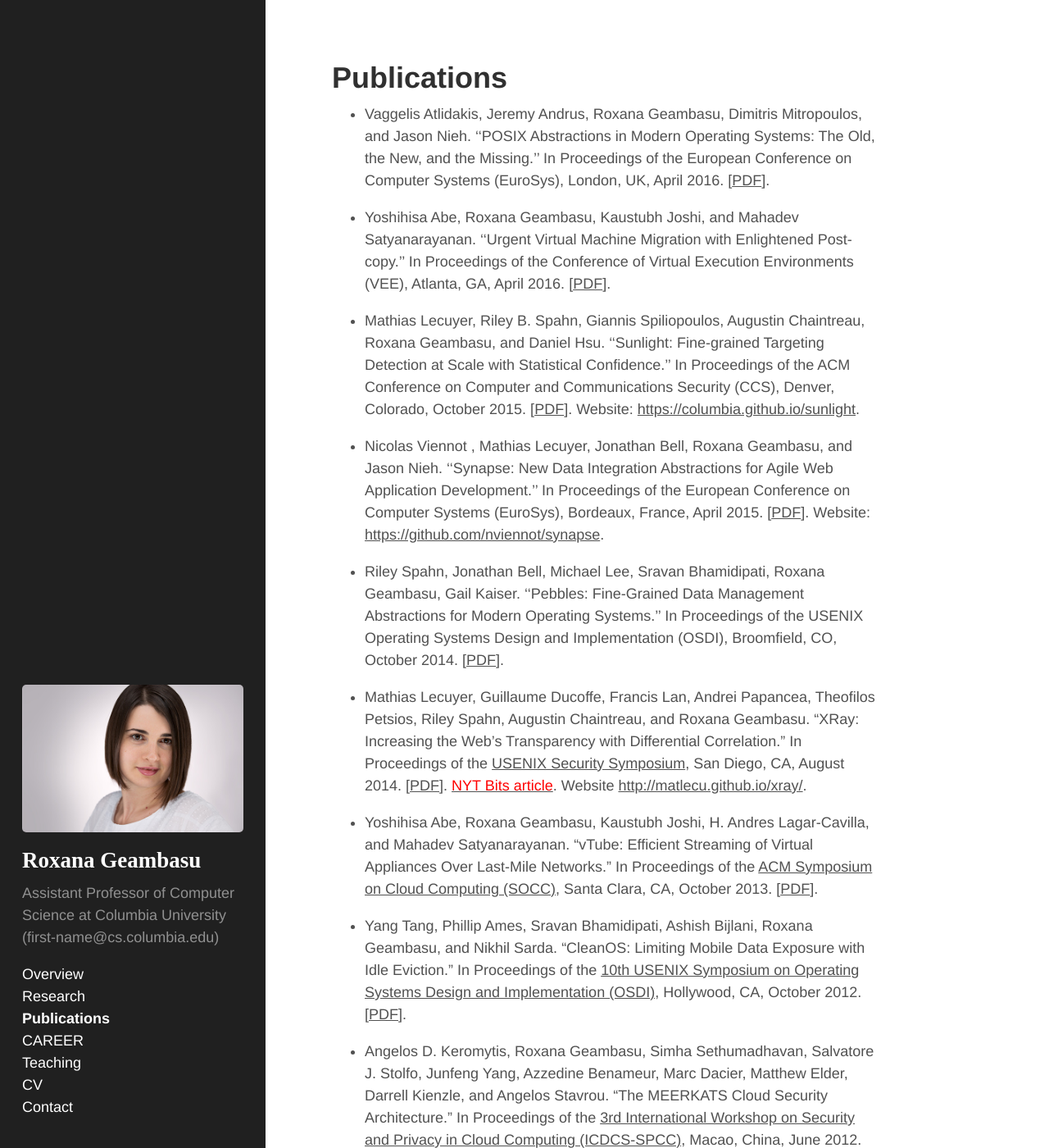
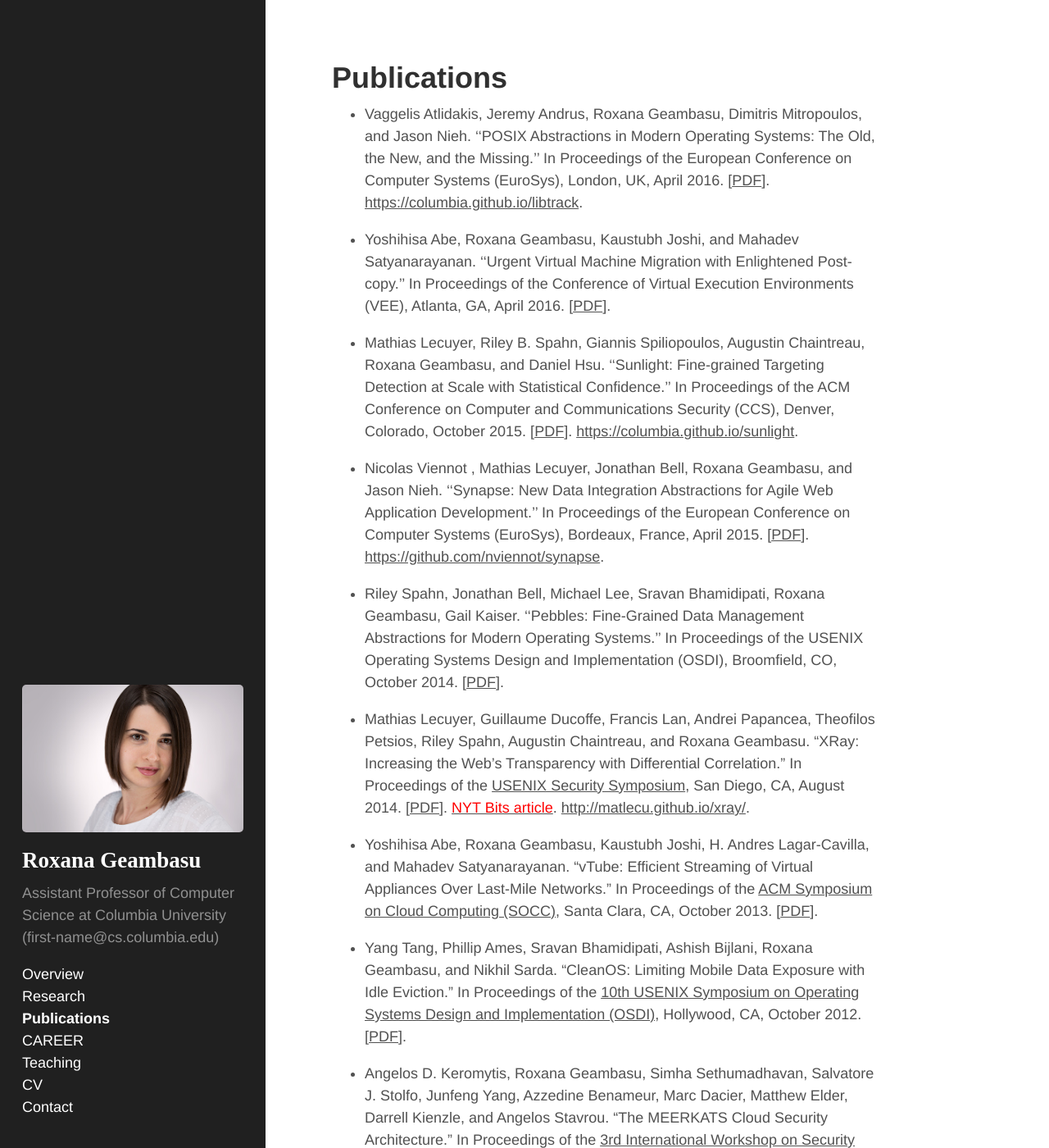
Before and after one commit to roxanageambasu/roxanageambasu.github.io, a Jekyll site: the page built from 02-publications.md, in a window 1280 px wide and 1400 px high. Shown: the whole window at 82% size. Built offline with Jekyll 4.4.1, drawn with Linux system fonts in a browser that asks for light colours; Markdown is read by kramdown in place of the engine named in the settings.

```diff
--- a/02-publications.md
+++ b/02-publications.md
@@ -6,6 +6,7 @@ title: Publications
   ''POSIX Abstractions in Modern Operating Systems: The Old, the New, and the Missing.''
   In Proceedings of the European Conference on Computer Systems (EuroSys), London, UK, April 2016.
   [<a href="{{ site.baseurl }}/publications/eurosys2016posix.pdf">PDF</a>].
+  <a href="https://columbia.github.io/libtrack/">https://columbia.github.io/libtrack</a>.
 
 * Yoshihisa Abe, Roxana Geambasu, Kaustubh Joshi, and Mahadev Satyanarayanan.
   ''Urgent Virtual Machine Migration with Enlightened Post-copy.''
@@ -17,7 +18,7 @@ title: Publications
   In Proceedings of the ACM Conference on Computer and Communications Security (CCS), Denver, Colorado,
   October 2015.
   [<a href="{{ site.baseurl }}/publications/ccs2015sunlight.pdf">PDF</a>].
-  Website: <a
+  <a
   href="https://columbia.github.io/sunlight">https://columbia.github.io/sunlight</a>.
 
 * Nicolas Viennot , Mathias Lecuyer, Jonathan Bell, Roxana Geambasu, and Jason
@@ -25,16 +26,17 @@ title: Publications
   Application Development.'' In Proceedings of the European
   Conference on Computer Systems (EuroSys), Bordeaux, France, April 2015.
   [<a href="{{ site.baseurl }}/publications/eurosys2015synapse.pdf">PDF</a>].
-  Website: <a
+  <a
   href="https://github.com/nviennot/synapse">https://github.com/nviennot/synapse</a>.
 
-* Riley Spahn, Jonathan Bell, Michael Lee, Sravan Bhamidipati, Roxana Geambasu, Gail Kaiser. ''Pebbles: Fine-Grained Data Management Abstractions for Modern Operating Systems.''  In Proceedings of the USENIX Operating Systems Design and Implementation (OSDI), Broomfield, CO, October 2014. [<a href="{{ site.baseurl }}/publications/osdi2014pebbles.pdf">PDF</a>].
+* Riley Spahn, Jonathan Bell, Michael Lee, Sravan Bhamidipati, Roxana Geambasu, Gail Kaiser. ''Pebbles: Fine-Grained Data Management Abstractions for Modern Operating Systems.''  In Proceedings of the USENIX Operating Systems Design and Implementation (OSDI), Broomfield, CO, October 2014.
+  [<a href="{{ site.baseurl }}/publications/osdi2014pebbles.pdf">PDF</a>].
 
 * Mathias Lecuyer, Guillaume Ducoffe, Francis Lan, Andrei Papancea, Theofilos Petsios, Riley Spahn, Augustin Chaintreau, and Roxana Geambasu.
 "XRay: Increasing the Web's Transparency with Differential Correlation."
 In Proceedings of the <a href="http://usenix.org/conference/usenixsecurity14">USENIX Security Symposium</a>,
 San Diego, CA, August 2014. [<a href="{{ site.baseurl }}/publications/usenixsec2014xray.pdf">PDF</a>]. <a href="http://bits.blogs.nytimes.com/2014/08/18/xray-a-new-tool-for-tracking-the-use-of-personal-data-on-the-web/"><font color="red">NYT Bits article</font></a>.
-Website <a href="http://matlecu.github.io/xray/">http://matlecu.github.io/xray/</a>.
+<a href="http://matlecu.github.io/xray/">http://matlecu.github.io/xray/</a>.
 
 * Yoshihisa Abe, Roxana Geambasu, Kaustubh Joshi, H. Andres Lagar-Cavilla, and Mahadev Satyanarayanan.
 "vTube: Efficient Streaming of Virtual Appliances Over Last-Mile Networks."
```
